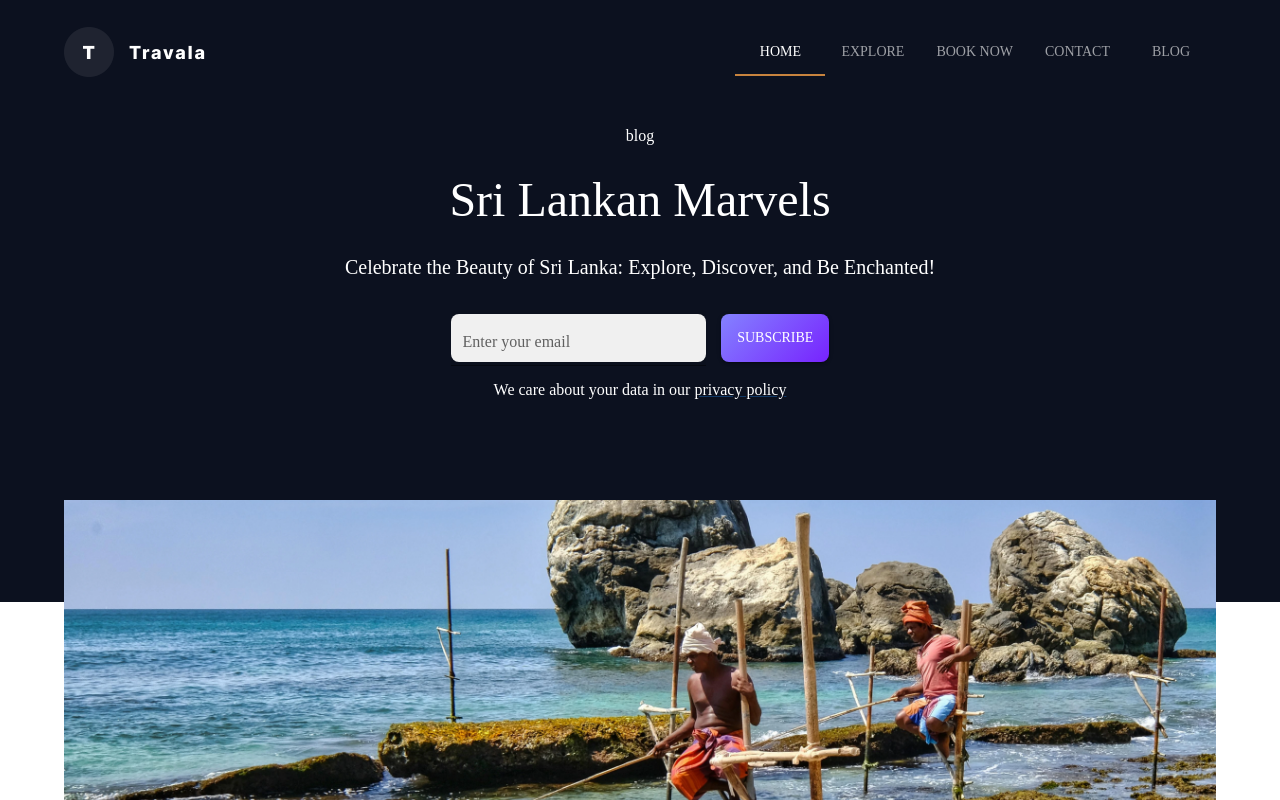
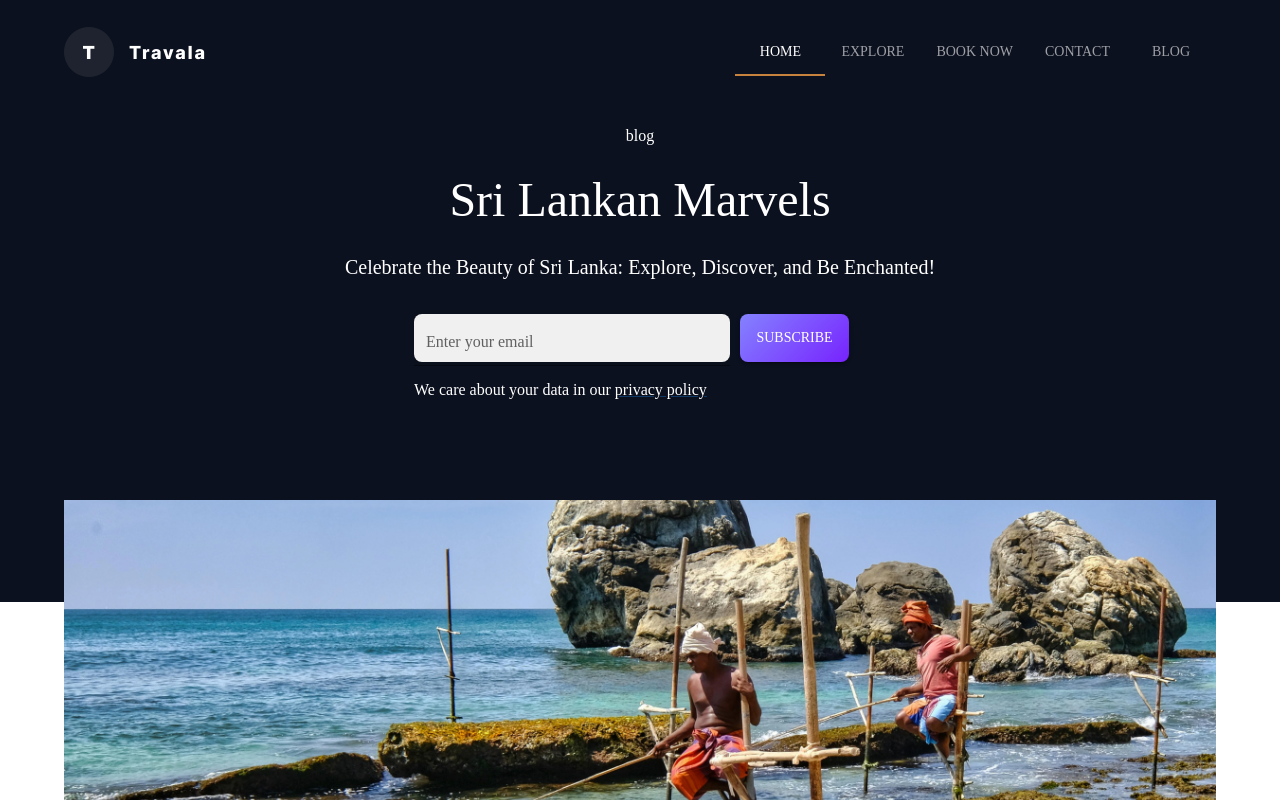
Before and after one commit to Software-Lifecycle-Consultants/slc-open-hms, a Next.js app: page /blog in a window 1280 px wide. Shown: the top 800 px of the page. Built offline with nearby package versions, Linux system fonts and the light colour scheme.

Commit message:
Bug Fixed fixed gap in #327

```diff
--- a/components/blogPage/BlogBanner.tsx
+++ b/components/blogPage/BlogBanner.tsx
@@ -26,7 +26,7 @@ const Banner = () => {
         </Typography>
       </Box>
       {/* text area to enter the email */}
-      <Stack direction="row" justifyContent="flex-end" textAlign="center">
+      <Stack direction="row" justifyContent="flex-end" mx={{ xs: 4, md: 25, sm:28, s:2 }}>
       <Box alignContent="center" mt={4}
         sx={{ width: "100%", justifyContent: "center", alignItems: "center", }}
       >
@@ -38,7 +38,7 @@ const Banner = () => {
             backgroundColor: "white",
             borderRadius: "8px",
             height: "48px",
-            width: { md: "30%", xs: "50%" },
+            width: { md: "70%", xs: "50%" },
             fontSize: { md: "14px", xs: "10px" },
             justifyContent: "center",
           }}
@@ -46,25 +46,26 @@ const Banner = () => {
         {/* button in the banner section */}
         <Button
           sx={{
-            marginLeft: "15px",
+            marginLeft: "10px",
             height: "48px",
             width: "auto",
             background:
               "var(--l-2, linear-gradient(135deg, #8482FF 0%, #7723FE 100%))",
             borderRadius: "8px",
-            fontSize: { md: "14px", xs: "12px" },
+            fontSize: { md: "14px", xs: "12px", s:"6px" },
           }}
           variant="contained"
         >
           {bannerData.buttonText}
         </Button>
-
-        <Typography mt={2} mb={20}>
+        <Box>
+        <Typography mt={2} mb={20}  sx={{alignItems:"center", }}>
           {bannerData.bannerSlogen}{" "}
           <Link href="/privacy-policy" style={{ color: "white" }}>
             {bannerData.bannerLinkText}
           </Link>
         </Typography>
+        </Box>
       </Box>
       </Stack>
     </Container>
```
